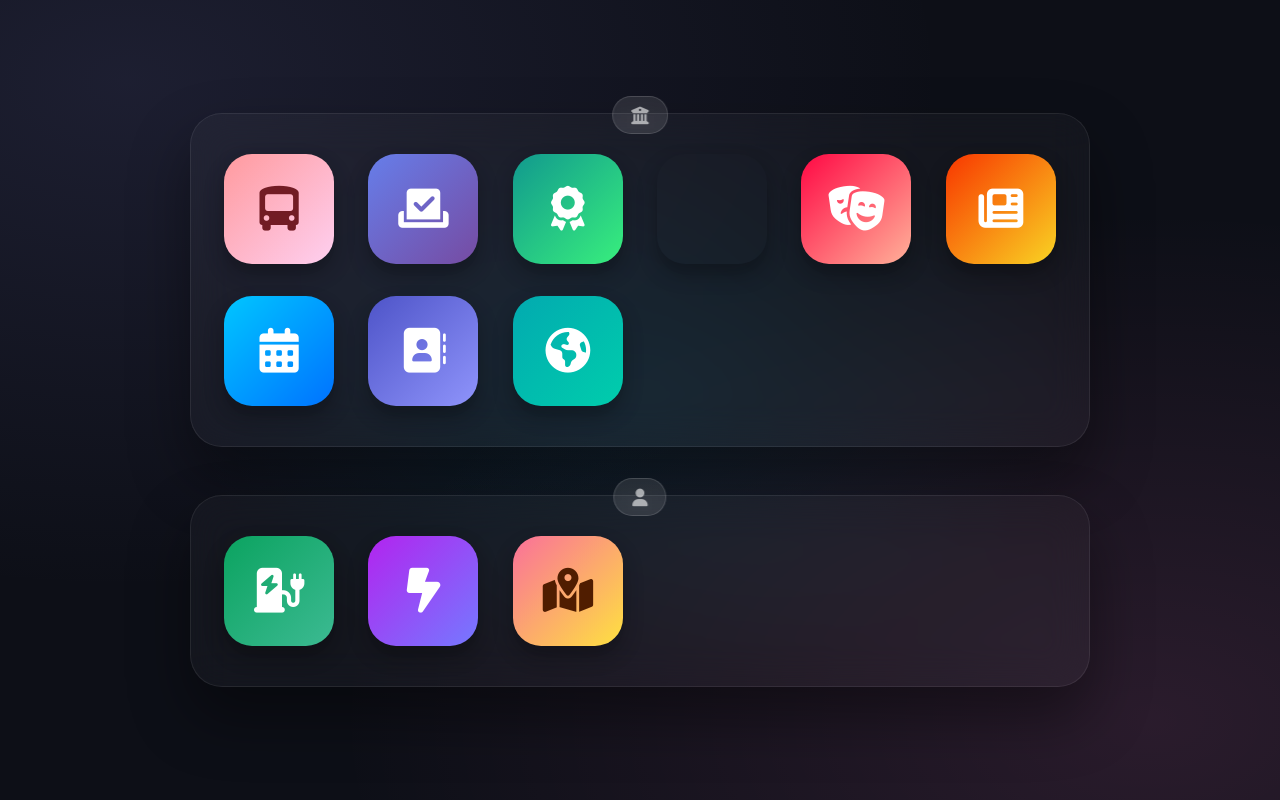
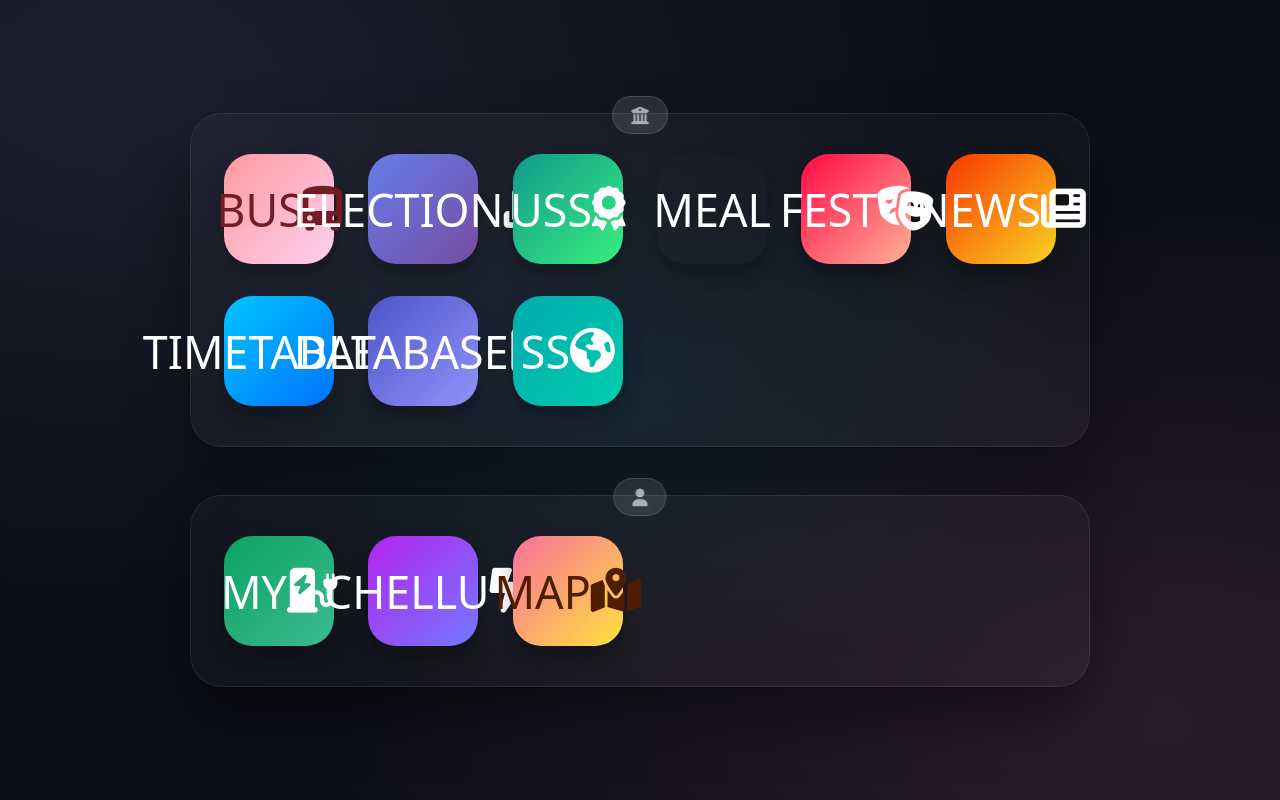
Before and after one commit to ajith1772/apps, a plain HTML site: page index.html in a window 1280 px wide. Drawn offline with Linux system fonts and the light colour scheme.

Commit message:
Update index.html

```diff
--- a/index.html
+++ b/index.html
@@ -170,47 +170,47 @@
             </div>
             <div class="app-grid">
                 <!-- School Bus -->
-                <a href="https://tdtti.github.io/schoolbus/" target="_blank" class="app-tile icon-bus" title="SCHOOL BUS">
+                <a href="https://tdtti.github.io/schoolbus/" target="_blank" class="app-tile icon-bus" title="SCHOOL BUS">BUS
                     <i class="fa-solid fa-bus-simple"></i>
                 </a>
 
                 <!-- Election -->
-                <a href="https://tdtti.github.io/School-Parliament/" target="_blank" class="app-tile icon-election" title="ELECTION">
+                <a href="https://tdtti.github.io/School-Parliament/" target="_blank" class="app-tile icon-election" title="ELECTION">ELECTION
                     <i class="fa-solid fa-check-to-slot"></i>
                 </a>
 
                 <!-- USS Portal -->
-                <a href="https://tdtti.github.io/TRAILS/" target="_blank" class="app-tile icon-uss" title="USS PORTAL">
+                <a href="https://tdtti.github.io/TRAILS/" target="_blank" class="app-tile icon-uss" title="USS PORTAL">USS
                     <i class="fa-solid fa-award"></i>
                 </a>
 
                 <!-- NOON MEAL Portal -->
-                <a href="https://tdtti.github.io/meal/" target="_blank" class="app-tile icon-noonmeal" title="NOON MEALPORTAL">
+                <a href="https://tdtti.github.io/meal/" target="_blank" class="app-tile icon-noonmeal" title="NOON MEALPORTAL">MEAL
                     <i class="fa-solid fa-meal"></i>
                 </a>
 
                 <!-- School Fest -->
-                <a href="https://tdtti.github.io/Uthsav/" target="_blank" class="app-tile icon-fest" title="School Fest">
+                <a href="https://tdtti.github.io/Uthsav/" target="_blank" class="app-tile icon-fest" title="School Fest">FEST
                     <i class="fa-solid fa-masks-theater"></i>
                 </a>
 
                 <!-- News -->
-                <a href="https://tdtti.github.io/school-news-2025/" target="_blank" class="app-tile icon-news" title="News">
+                <a href="https://tdtti.github.io/school-news-2025/" target="_blank" class="app-tile icon-news" title="News">NEWS
                     <i class="fa-solid fa-newspaper"></i>
                 </a>
 
                 <!-- Time Table -->
-                <a href="https://tdtti.github.io/tdtti/" target="_blank" class="app-tile icon-timetable" title="TIME TABLE">
+                <a href="https://tdtti.github.io/tdtti/" target="_blank" class="app-tile icon-timetable" title="TIME TABLE">TIMETABLE
                     <i class="fa-solid fa-calendar-days"></i>
                 </a>
 
                 <!-- Student Database -->
-                <a href="https://tdtti.github.io/tdtti2/" target="_blank" class="app-tile icon-db" title="Student Database">
+                <a href="https://tdtti.github.io/tdtti2/" target="_blank" class="app-tile icon-db" title="Student Database">DATABASE
                     <i class="fa-solid fa-address-book"></i>
                 </a>
 
                 <!-- Social Science 7 -->
-                <a href="https://tdtti.github.io/ss/" target="_blank" class="app-tile icon-ss" title="SOCIAL SCIENCE 7">
+                <a href="https://tdtti.github.io/ss/" target="_blank" class="app-tile icon-ss" title="SOCIAL SCIENCE 7">SS
                     <i class="fa-solid fa-earth-americas"></i>
                 </a>
             </div>
@@ -223,17 +223,17 @@
             </div>
             <div class="app-grid">
                 <!-- Electrical Vehicle Owned -->
-                <a href="https://ajith1772.github.io/mpa/" target="_blank" class="app-tile icon-ev-my" title="Electrical Vehicle Owned">
+                <a href="https://ajith1772.github.io/mpa/" target="_blank" class="app-tile icon-ev-my" title="Electrical Vehicle Owned">MY
                     <i class="fa-solid fa-charging-station"></i>
                 </a>
 
                 <!-- Electrical Vehicle Sister -->
-                <a href="https://ajith1772.github.io/chellu/" target="_blank" class="app-tile icon-ev-sister" title="Electrical Vehicle Sister">
+                <a href="https://ajith1772.github.io/chellu/" target="_blank" class="app-tile icon-ev-sister" title="Electrical Vehicle Sister">CHELLU
                     <i class="fa-solid fa-bolt-lightning"></i>
                 </a>
 
                 <!-- Census Map -->
-                <a href="https://ajith1772.github.io/ajith/" target="_blank" class="app-tile icon-map" title="Census Map">
+                <a href="https://ajith1772.github.io/ajith/" target="_blank" class="app-tile icon-map" title="Census Map">MAP
                     <i class="fa-solid fa-map-location-dot"></i>
                 </a>
             </div>
```
